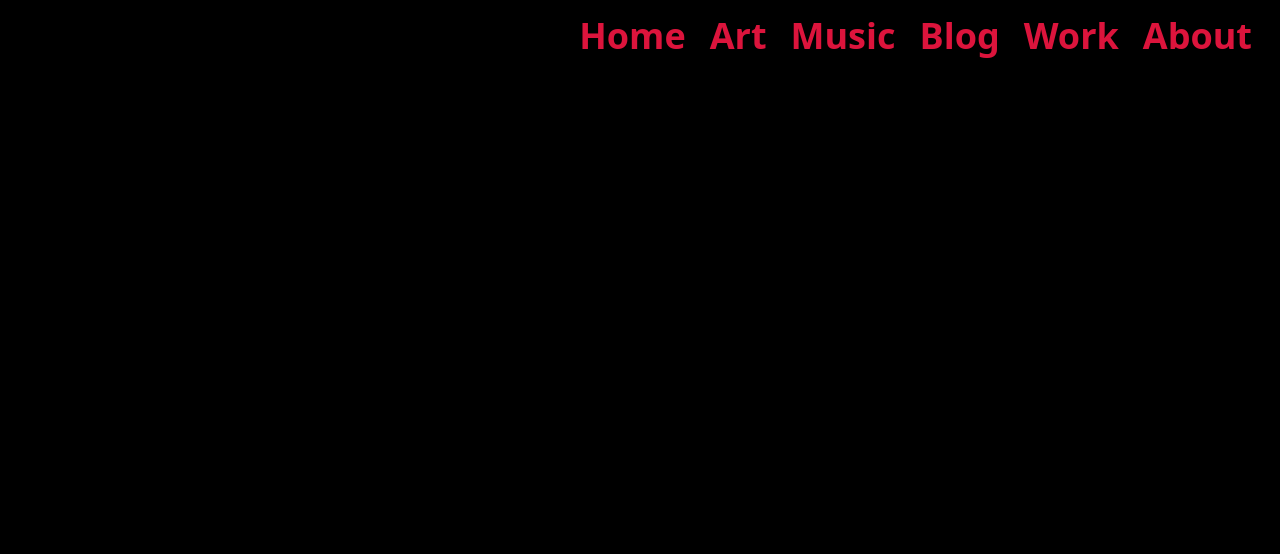
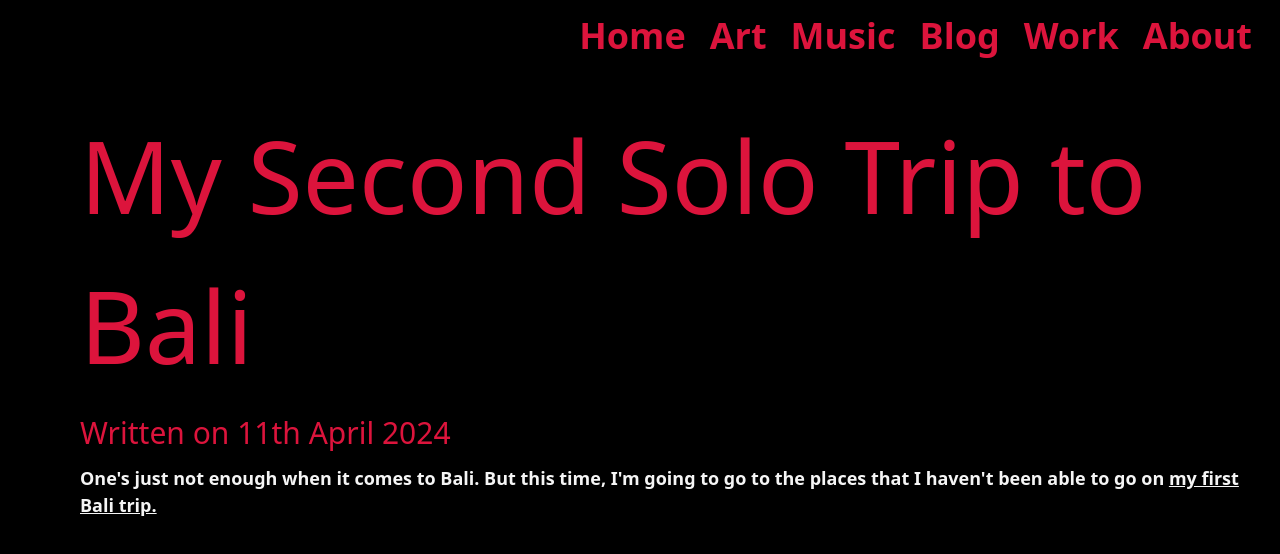
Before and after one commit to kevinmoemyintmyat/kevinmoemyintmyat.github.io, a Nuxt app: page /blog/second-trip-to-bali in a window 1280 px wide. Shown: the top 554 px of the page. Built offline with nearby package versions, Linux system fonts and the light colour scheme.

Commit message:
add: background music and init: second blog

```diff
--- a/pages/Blog.vue
+++ b/pages/Blog.vue
@@ -4,7 +4,7 @@
             <div v-for="(row, index) in blogData" :key="index"
                 class="flex flex-col lg:flex-row justify-center items-center">
                 <div v-for="blog in row" :key="blog.title" class="gallery-card w-full">
-                    <NuxtLink to="/blog/first-trip-to-bali">
+                    <NuxtLink :to="blog.route">
                         <p>
                             "{{ blog.title }}"
                             <br />
@@ -32,9 +32,15 @@ export default {
                 {
                     title: "The first solo trip to Bali",
                     description: "It was a great morning before the flight. I woke up fresh and...",
-                    date: "30th March 2024"
-                }],
-            []
+                    date: "30th March 2024",
+                    route: "/blog/first-trip-to-bali"
+                },
+                {
+                    title: "The second solo trip to Bali",
+                    description: "One's just not enough when it comes to Bali. But this time, I'm..",
+                    date: "11th April 2024",
+                    route: "/blog/second-trip-to-bali"
+                }]
             ]
         }
     }
--- a/pages/blog/first-trip-to-bali.vue
+++ b/pages/blog/first-trip-to-bali.vue
@@ -270,7 +270,7 @@
             </p>
         </div>
 
-        <audio loop>
+        <audio autoplay>
             <source
                 src="https://t4.bcbits.com/stream/47d1946f5a22553bdf9801852c8b7e5c/mp3-128/186782171?p=0&ts=1712815151&t=947f97d55c5ec734cc1afcc5cfe8125120cc566b&token=1712815151_c08885c8473c836a74818b3e8e74d8c661c6c538"
                 type="audio/mpeg">
--- /dev/null
+++ b/pages/blog/second-trip-to-bali.vue
@@ -0,0 +1,75 @@
+<template>
+    <section class="mt-20 lg:pl-20 p-5" ref="startOfArticle">
+        <h1>My Second Solo Trip to Bali</h1>
+        <h2>Written on 11th April 2024</h2>
+        <p>
+            One's just not enough when it comes to Bali.
+            But this time, I'm going to go to the places that I haven't been able to go on
+            <NuxtLink to="/blog/first-trip-to-bali">my first Bali trip.</NuxtLink>
+        </p>
+        <audio autoplay>
+            <source
+                src="https://t4.bcbits.com/stream/61755628abc686b4753d46defb32e8f7/mp3-128/3950065163?p=0&ts=1712911874&t=635572a1af28711f16cb3067a139b77d8004ff81&token=1712911874_457528656179103103e2f5714f1a2695d1d125bf"
+                type="audio/mpeg">
+        </audio>
+    </section>
+</template>
+
+<script>
+export default {
+    methods: {
+        showSection(section) {
+            this.$refs[section].scrollIntoView({ behavior: "smooth" });
+        }
+    }
+}
+</script>
+
+<style scoped>
+div {
+    margin-top: 30px;
+}
+
+h1 {
+    font-size: 100px;
+    padding-bottom: 10px;
+}
+
+h2 {
+    font-size: 30px;
+    padding-bottom: 10px;
+}
+
+p {
+    font-weight: bold;
+    color: whitesmoke;
+    font-size: large;
+}
+
+p h2 {
+    color: crimson;
+}
+
+p span {
+    display: block;
+}
+
+p a {
+    cursor: pointer;
+    text-decoration: underline;
+}
+
+hr {
+    margin: 16px 0px;
+    width: 90%;
+    color: grey;
+}
+
+ul li {
+    cursor: pointer;
+}
+
+ul li:hover {
+    text-decoration: underline;
+}
+</style>
```
